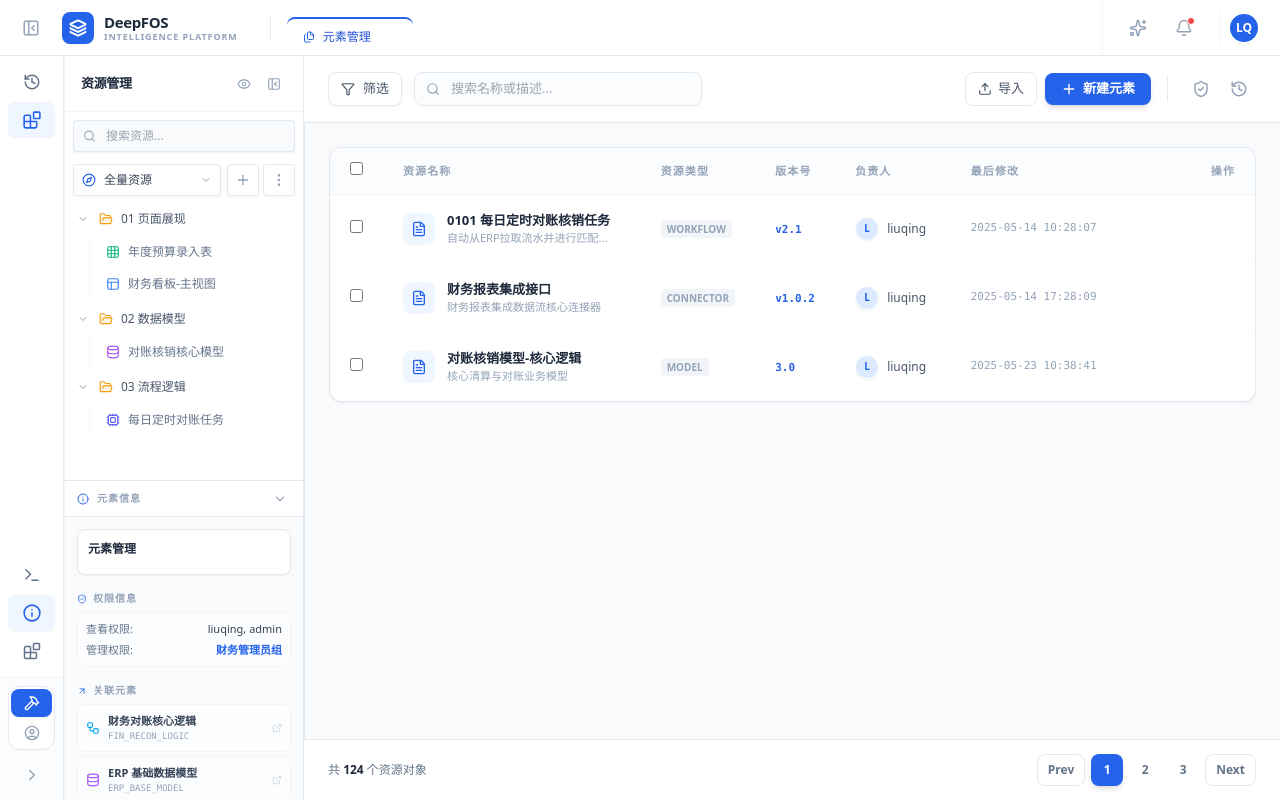
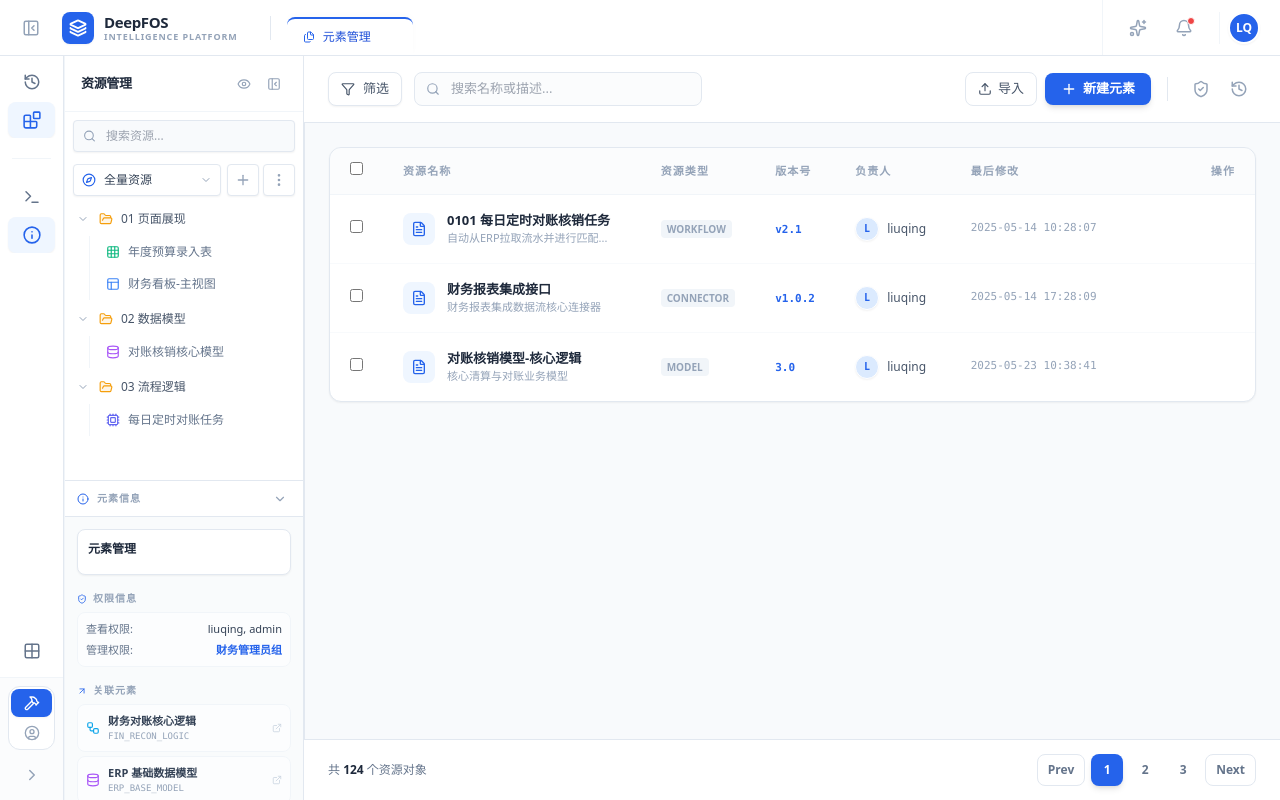
Before and after one commit to Jady891213/deepfos-resource, a React (Vite) app: page / in a window 1280 px wide. Built offline with nearby package versions, Linux system fonts and the light colour scheme.

Commit message:
feat: Update sidebar icons and labels
Replaces the "Blocks" icon for "元素管理" with "Grid2X2" for better visual distinction and accuracy. Renames "bottomTools" to "quickTools" to better reflect its purpose. Adds a comment clarifying the "devItems" category.

```diff
--- a/components/Sidebar.tsx
+++ b/components/Sidebar.tsx
@@ -11,7 +11,8 @@ import {
   History,
   Database,
   Lock,
-  Terminal
+  Terminal,
+  Grid2X2
 } from 'lucide-react';
 import { ModuleId } from '../types';
 
@@ -43,15 +44,21 @@ const Sidebar: React.FC<SidebarProps> = ({
   onModeToggle
 }) => {
 
+  // 开发态核心目录（最近、全量）
   const devItems = [
     { id: 'recent_fav', icon: <History size={18} />, label: '最近与收藏' },
     { id: 'resources', icon: <Blocks size={18} />, label: '全量资源' },
   ] as const;
 
-  const bottomTools = [
+  // 快速工具组
+  const quickTools = [
     { id: 'console', icon: <Terminal size={18} />, label: '控制台', isDrawer: true },
     { id: 'context', icon: <Info size={18} />, label: '元素信息', isDrawer: true },
-    { id: 'elements', icon: <Blocks size={18} />, label: '元素管理', isTab: true },
+  ] as const;
+
+  // 底部辅助工具（元素管理换用 Grid2X2 图标，更贴合图片形状且区分于 Blocks）
+  const bottomTools = [
+    { id: 'elements', icon: <Grid2X2 size={18} />, label: '元素管理', isTab: true },
   ] as const;
 
   const userItems = [
@@ -106,19 +113,29 @@ const Sidebar: React.FC<SidebarProps> = ({
       <div className="flex-1 flex flex-col py-2 overflow-y-auto no-scrollbar gap-5">
         {interfaceMode === 'dev' ? (
           <>
+            {/* 工作台区（置顶） */}
             <div className="overflow-hidden">
               {width > 120 && <div className="px-5 mb-1 text-[9px] font-black text-slate-400 uppercase tracking-widest transition-opacity" style={{ opacity: width > 160 ? 1 : 0 }}>工作台</div>}
               {renderNavItems(devItems, (id) => activeModule === id, onModuleChange)}
             </div>
 
+            {/* 分隔符 */}
+            <div className="mx-3 h-[1px] bg-slate-100" />
+
+            {/* 快速工具区（置于工作台下方） */}
+            <div className="overflow-hidden">
+              {width > 120 && <div className="px-5 mb-1 text-[9px] font-black text-slate-400 uppercase tracking-widest transition-opacity" style={{ opacity: width > 160 ? 1 : 0 }}>快速工具</div>}
+              {renderNavItems(quickTools,
+                (id) => activeDrawerModule === id,
+                (id) => onDrawerChange(id as ModuleId)
+              )}
+            </div>
+
             <div className="mt-auto overflow-hidden">
               {width > 120 && <div className="px-5 mb-1 text-[9px] font-black text-slate-400 uppercase tracking-widest transition-opacity" style={{ opacity: width > 160 ? 1 : 0 }}>系统辅助</div>}
               {renderNavItems(bottomTools,
-                (id) => (id === 'console' || id === 'context' ? activeDrawerModule === id : false),
-                (id) => {
-                  if (id === 'elements') onModuleChange('elements');
-                  else onDrawerChange(id as ModuleId);
-                }
+                (id) => activeModule === id,
+                (id) => onModuleChange(id)
               )}
             </div>
           </>
```
